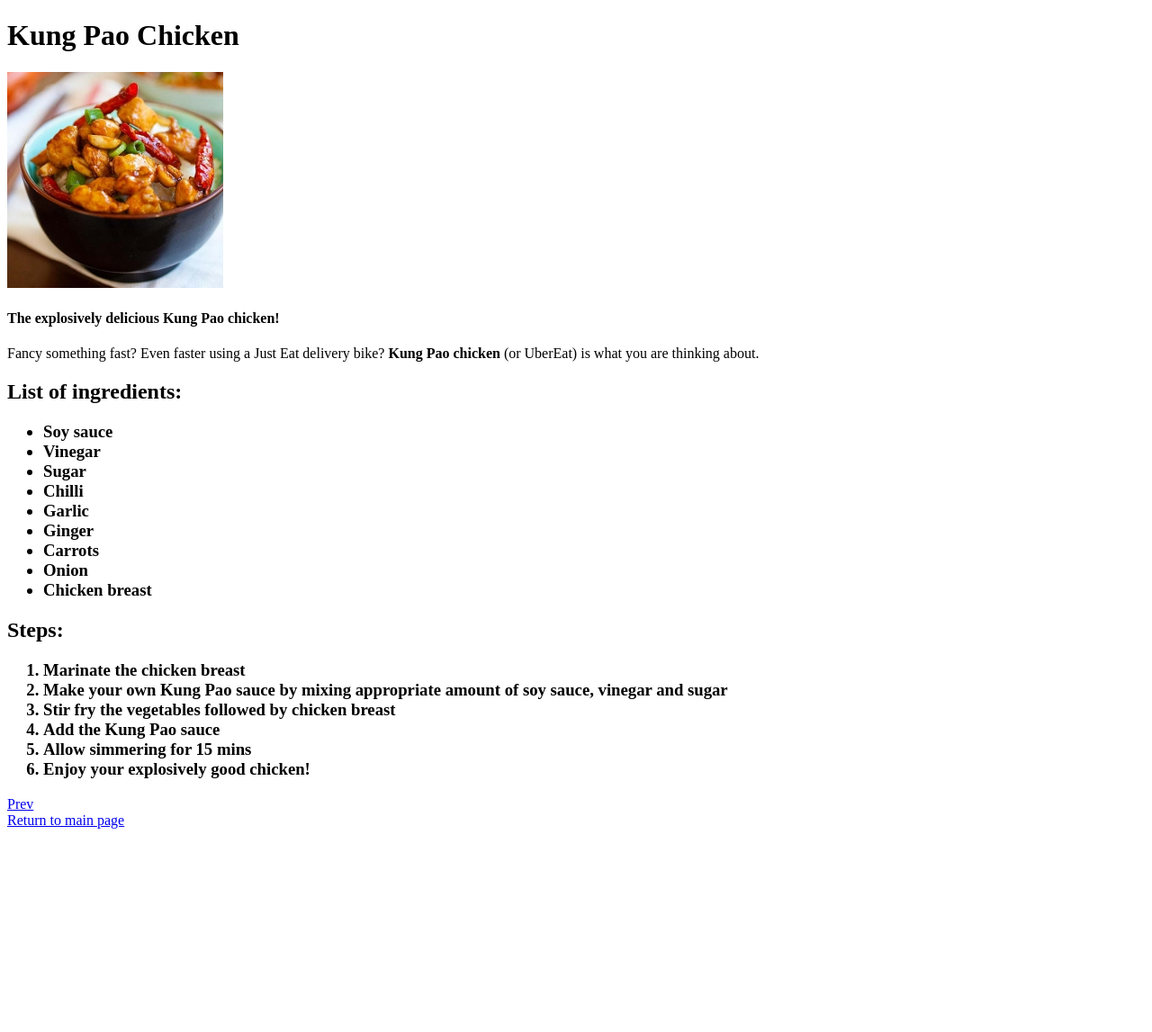
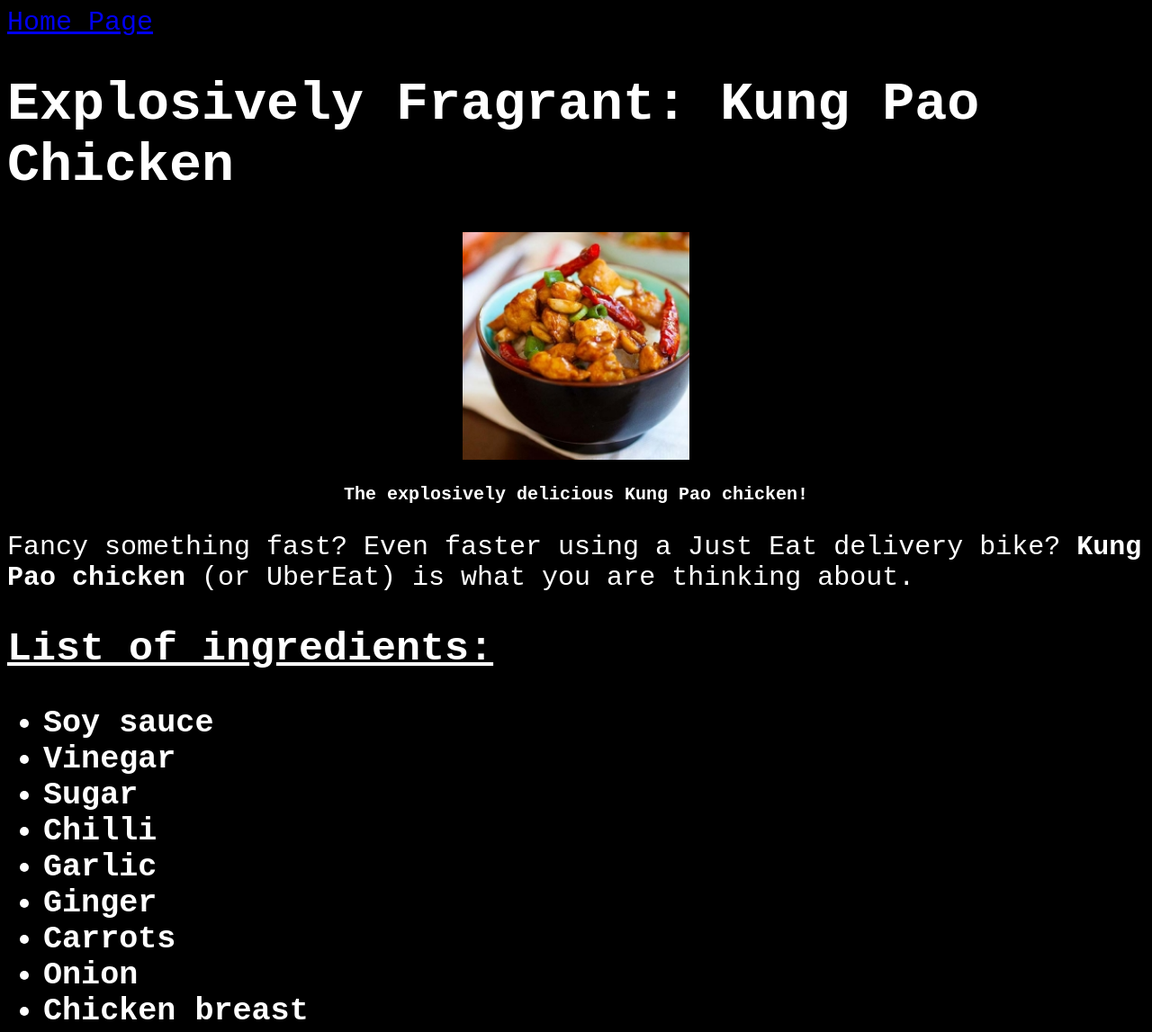
Before and after one commit to kentshenlim/odin_recipes, a plain HTML site: page recipes/kungpao.html in a window 1280 px wide. Shown: the top 1147 px of the page at 90% size. Before the commit the page ends 929 px from the top, so only its background shows below. Drawn offline with Linux system fonts and the light colour scheme.

Commit message:
Add style to Kung Pao Chicken recipe

```diff
--- a/recipes/kungpao.html
+++ b/recipes/kungpao.html
@@ -5,18 +5,20 @@
     <meta http-equiv="X-UA-Compatible" content="IE=edge">
     <meta name="viewport" content="width=device-width, initial-scale=1.0">
     <title>Kung Pao Chicken</title>
+    <link rel="stylesheet" href="../style.css">
 </head>
 <body>
-    <h1>Kung Pao Chicken</h1>
+    <a href="../index.html" class="page-change left">Home Page</a>
+    <h1>Explosively Fragrant: Kung Pao Chicken</h1>
     <img src="../img/kungpao.jpg" alt="Kung Pao chicken">
-    <h4>The explosively delicious Kung Pao chicken!</h4>
+    <h4 class="caption">The explosively delicious Kung Pao chicken!</h4>
 
     <p>
     Fancy something fast? Even faster using a Just Eat delivery bike? <strong>Kung Pao chicken</strong> (or UberEat) is what you are thinking about.
     </p>
 
 
-    <h2>List of ingredients:</h2>
+    <h2 class="table-heading">List of ingredients:</h2>
     <h3>
     <ul>
         <li>Soy sauce</li>
@@ -31,7 +33,7 @@
     </ul>
     </h3>
 
-    <h2>Steps:</h2>
+    <h2 class="table-heading">Steps:</h2>
     <h3>
     <ol>
         <li>Marinate the chicken breast</li>
@@ -43,6 +45,6 @@
     </ol>
     </h3>
 
-    <a href="instant_noodle.html">Prev</a> <br>
-    <a href="../index.html">Return to main page</a>
+    <a href="instant_noodle.html" class="page-change left">Previous Recipe</a> <br>
+    <a href="../index.html" class="page-change left">Return to main page</a>
 </html>
```
Also changed, not shown: recipes/instant_noodle.html (+1 -1 lines).
